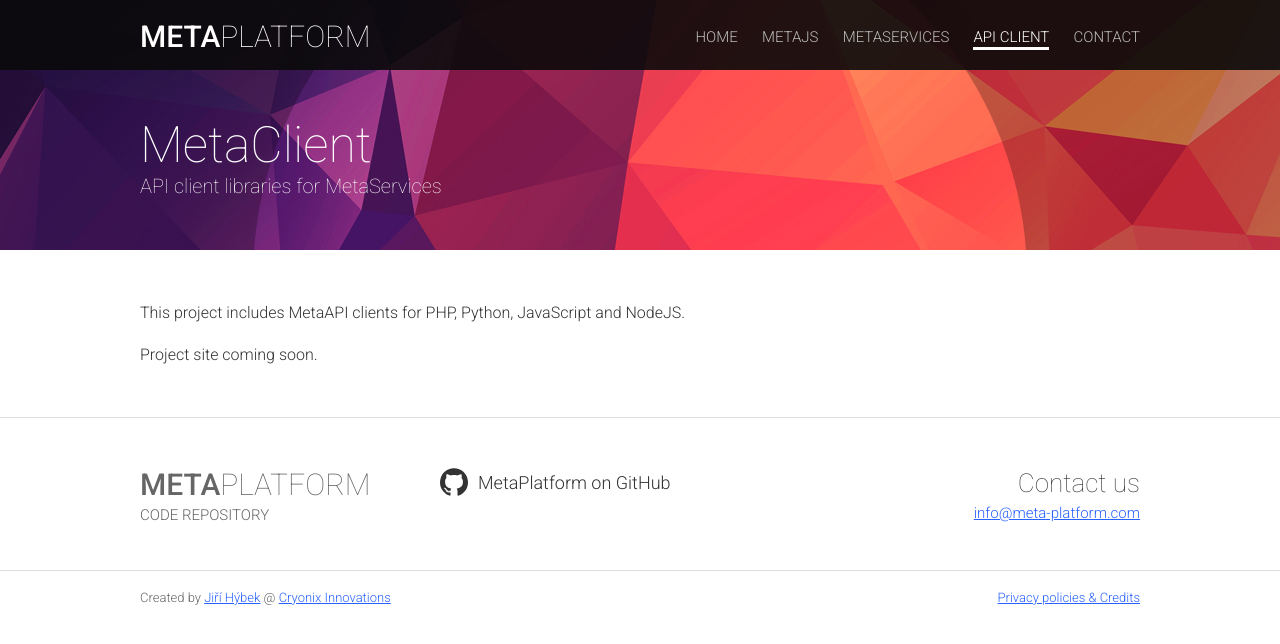
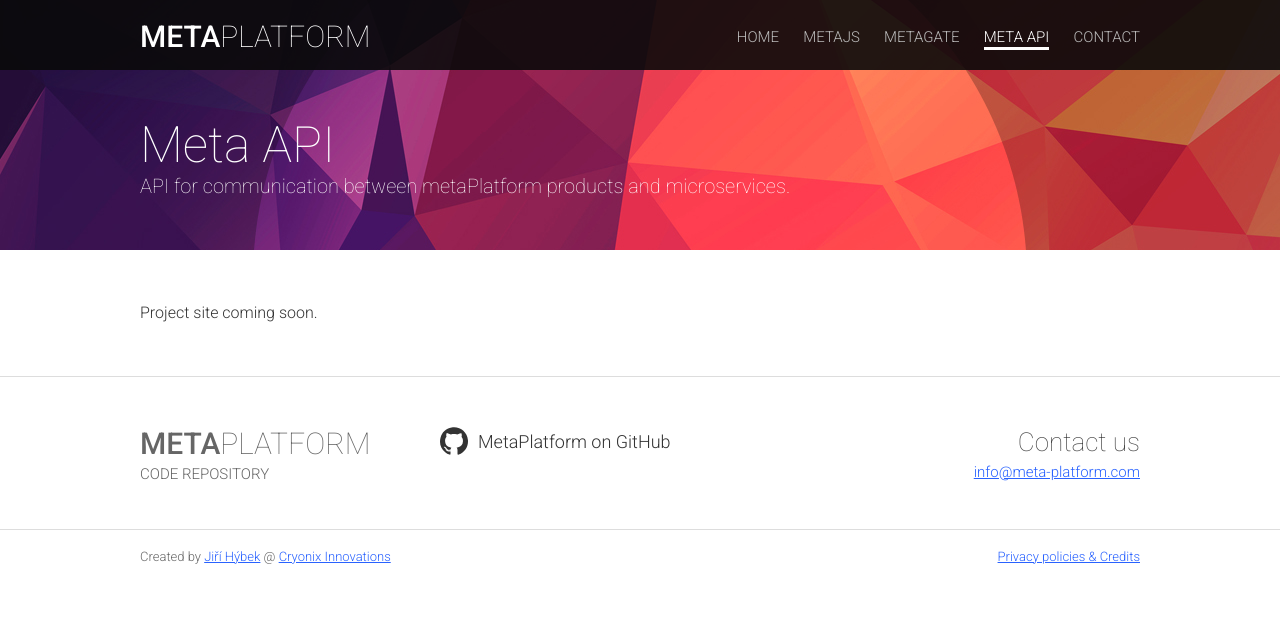
Before and after one commit to metaplatform/metaplatform.github.io, a Jekyll site: the page built from projects/metaapi.md, in a window 1280 px wide. Shown: the top 644 px of the page. Built offline with Jekyll 4.4.1, drawn with Linux system fonts in a browser that asks for light colours; Markdown is read by kramdown in place of the engine named in the settings.

Commit message:
MetaServices renamed to MateGate and MetaAPI page updated.

```diff
--- a/projects/metaapi.md
+++ b/projects/metaapi.md
@@ -1,15 +1,13 @@
 ---
 layout: page
 class: projects
-permalink: /meta-client/
+permalink: /meta-api/
 order: 6
 
-title: "API Client"
-heading: "MetaClient"
-description: "API client libraries for MetaServices"
+title: "Meta API"
+heading: "Meta API"
+description: "API for communication between metaPlatform products and microservices."
 icon: communication
 ---
 
-This project includes MetaAPI clients for PHP, Python, JavaScript and NodeJS.
-
 Project site coming soon.
```
Also changed, not shown: projects/metagate.md (added, +13 -0 lines), projects/metaservices.md (deleted, +0 -13 lines).
